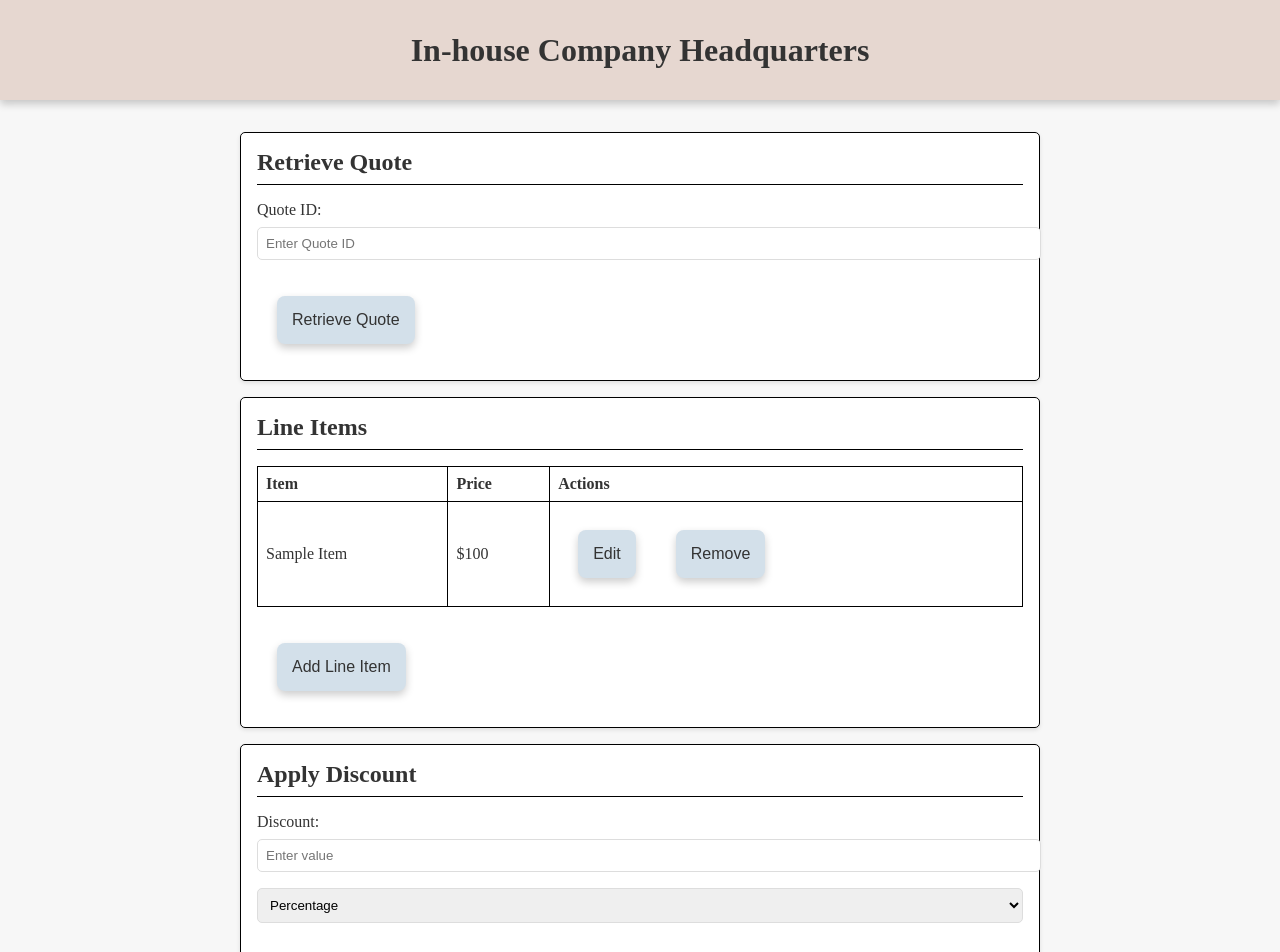
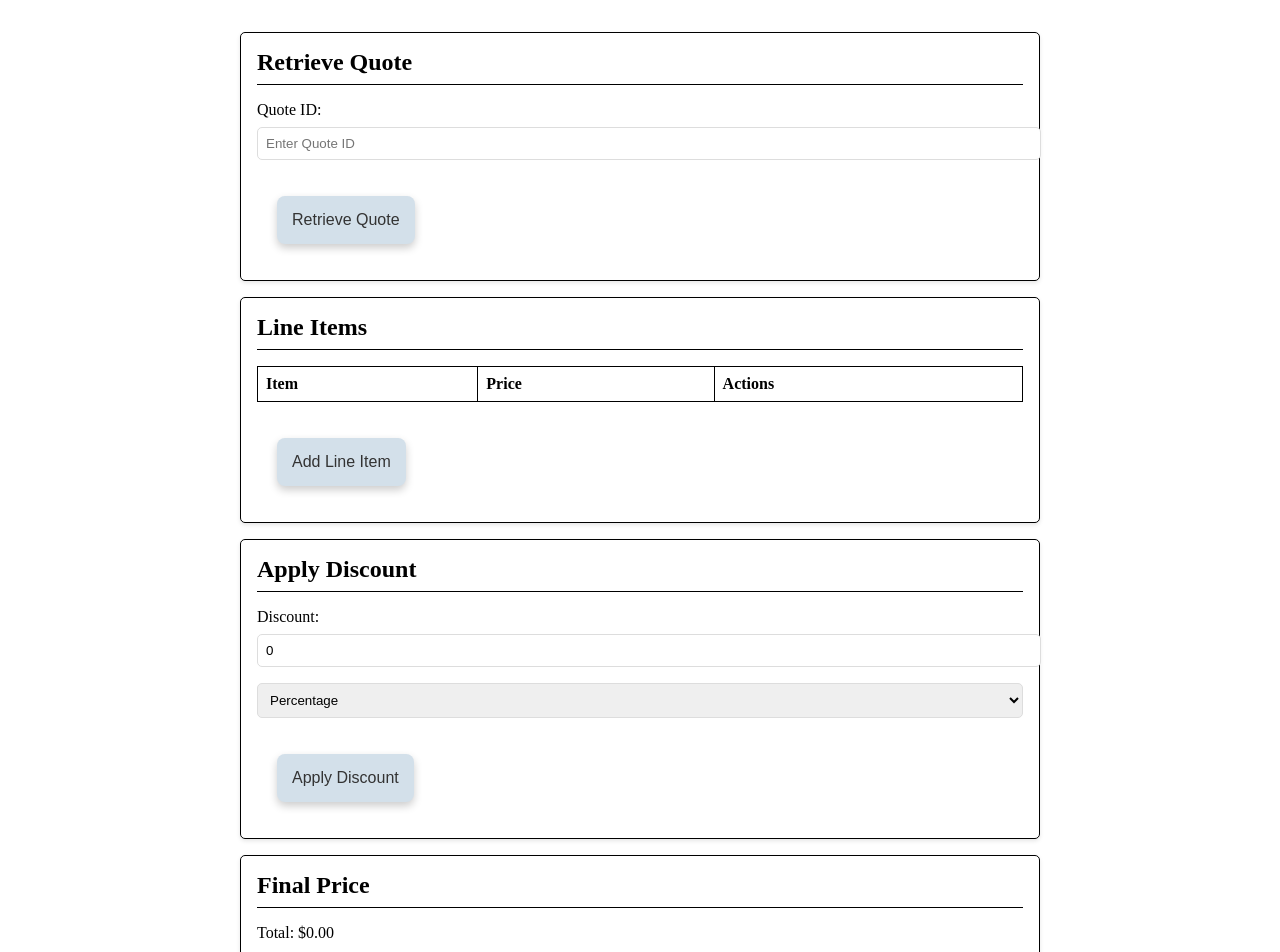
Before and after one commit to JTabb1213/CSCI467Project, an Angular app in the folder sales-associate-page/: page /finalized-quotes2 in a window 1280 px wide. Shown: the top 952 px of the page. Built offline with nearby package versions, Linux system fonts and the light colour scheme.

Commit message:
Your commit message describing the changes

```diff
--- a/sales-associate-page/src/app/finalized-quotes/finalized-quotes.component.html
+++ b/sales-associate-page/src/app/finalized-quotes/finalized-quotes.component.html
@@ -1,22 +1,11 @@
-<!DOCTYPE html>
-<html lang="en">
-<head>
-  <meta charset="UTF-8">
-  <meta name="viewport" content="width=device-width, initial-scale=1.0">
-  <title>Quote Management System</title>
-  <link rel="stylesheet" href="finalized-quotes.component.css">
-</head>
-<body>
-  <header>
-    <h1>In-house Company Headquarters</h1>
-  </header>
 <main>
   <section id="quote-actions">
     <h2>Retrieve Quote</h2>
     <label for="quote-id">Quote ID:</label>
-      <input type="text" id="quote-id" placeholder="Enter Quote ID">
-      <button id="retrieve-quote" class="button">Retrieve Quote</button>
+    <input type="text" id="quote-id" [(ngModel)]="quoteID" placeholder="Enter Quote ID">
+    <button id="retrieve-quote" class="button" (click)="retrieveQuote()">Retrieve Quote</button>
   </section>
+
   <section id="line-items">
     <h2>Line Items</h2>
     <table>
@@ -28,43 +17,43 @@
         </tr>
       </thead>
       <tbody>
-          <tr>
-            <td>Sample Item</td>
-            <td>$100</td>
+        <tr *ngFor="let item of lineItems; index as i">
+          <td><input [(ngModel)]="item.item" placeholder="Enter item name"></td>
+          <td><input type="number" [(ngModel)]="item.price" placeholder="Enter price"></td>
           <td>
-              <button class="button">Edit</button>
-              <button class="button">Remove</button>
+            <button class="button" (click)="editLineItem(i, item)">Edit</button>
+            <button class="button" (click)="removeLineItem(i)">Remove</button>
           </td>
         </tr>
       </tbody>
     </table>
-      <button id="add-item" class="button">Add Line Item</button>
+    <button id="add-item" class="button" (click)="addLineItem()">Add Line Item</button>
   </section>
+
   <section id="discount">
     <h2>Apply Discount</h2>
     <label for="discount-value">Discount:</label>
-      <input type="number" id="discount-value" placeholder="Enter value">
-      <select id="discount-type">
+    <input type="number" id="discount-value" [(ngModel)]="discountValue" placeholder="Enter value">
+    <select id="discount-type" [(ngModel)]="discountType">
       <option value="percentage">Percentage</option>
       <option value="amount">Amount</option>
     </select>
-      <button id="apply-discount" class="button">Apply Discount</button>
+    <button id="apply-discount" class="button" (click)="applyDiscount()">Apply Discount</button>
   </section>
+
   <section id="final-quote">
     <h2>Final Price</h2>
-      <p>Total: <span id="total-price">$0.00</span></p>
-      <button id="sanction-quote" class="button">Sanction Quote</button>
-      <button id="leave-unresolved" class="button">Leave Unresolved</button>
+    <p>Total: <span id="total-price">{{ totalPrice | currency }}</span></p>
   </section>
+
   <section id="secret-notes">
     <h2>Secret Notes</h2>
-      <textarea id="notes" rows="5" placeholder="Add secret notes..."></textarea>
-      <button id="save-notes" class="button">Save Notes</button>
+    <textarea id="notes" rows="5" [(ngModel)]="secretNotes" placeholder="Add secret notes..."></textarea>
+    <button id="save-notes" class="button" (click)="saveNotes()">Save Notes</button>
   </section>
+
   <section id="email">
     <h2>Send Email</h2>
-      <button id="send-email" class="button">Send to Customer</button>
+    <button id="send-email" class="button" (click)="sendEmail()">Send to Customer</button>
   </section>
 </main>
-</body>
-</html>
--- a/sales-associate-page/src/app/finalized-quotes/finalized-quotes.component.ts
+++ b/sales-associate-page/src/app/finalized-quotes/finalized-quotes.component.ts
@@ -1,10 +1,97 @@
 import { Component } from '@angular/core';
+import { HttpClient } from '@angular/common/http'; // Import HttpClient for API calls
+import { FormsModule } from '@angular/forms'; // For [(ngModel)]
+import { CommonModule } from '@angular/common'; // For *ngFor, *ngIf, and CurrencyPipe
 
 @Component({
   selector: 'app-finalized-quotes',
   standalone: true,
-  imports: [],
+  imports: [FormsModule, CommonModule], // Add FormsModule and CommonModule
   templateUrl: './finalized-quotes.component.html',
-  styleUrls: ['./finalized-quotes.component.css'], // Ensure this is correct
+  styleUrls: ['./finalized-quotes.component.css'],
 })
-export class FinalizedQuotesComponent {}
+export class FinalizedQuotesComponent {
+  quoteID: string = '';
+  lineItems: { item: string; price: number }[] = [];
+  discountValue: number = 0;
+  discountType: 'percentage' | 'amount' = 'percentage';
+  totalPrice: number = 0;
+  secretNotes: string = '';
+
+  constructor(private http: HttpClient) {} // Inject HttpClient
+
+  retrieveQuote(): void {
+    console.log('Retrieving quote with ID:', this.quoteID);
+    if (!this.quoteID) {
+      alert('Please enter a Quote ID.');
+      return;
+    }
+
+    this.http.get(`http://localhost:5001/api/get-quote?quoteID=${this.quoteID}`)
+      .subscribe(
+        (response: any) => {
+          if (response && response.lineItems) {
+            this.lineItems = response.lineItems;
+            this.secretNotes = response.secretNotes || '';
+            this.calculateTotal();
+          } else {
+            alert('Quote not found or invalid data.');
+            this.lineItems = [];
+          }
+        },
+        (error) => {
+          alert(`Error retrieving quote: ${error.message || 'Unknown error'}`);
+          console.error(error);
+          this.lineItems = [];
+        }
+      );
+  }
+
+
+  // Add a new line item
+  addLineItem(): void {
+    const newItem = { item: 'New Item', price: 0 };
+    this.lineItems.push(newItem);
+    console.log('Added line item:', newItem);
+  }
+
+  // Edit an existing line item
+  editLineItem(index: number, updatedItem: { item: string; price: number }): void {
+    this.lineItems[index] = updatedItem;
+    console.log(`Edited line item at index ${index}:`, updatedItem);
+    this.calculateTotal();
+  }
+
+  // Remove a line item
+  removeLineItem(index: number): void {
+    const removedItem = this.lineItems.splice(index, 1);
+    console.log(`Removed line item at index ${index}:`, removedItem);
+    this.calculateTotal();
+  }
+
+  // Apply discount
+  applyDiscount(): void {
+    if (this.discountType === 'percentage') {
+      this.totalPrice -= (this.totalPrice * this.discountValue) / 100;
+    } else {
+      this.totalPrice -= this.discountValue;
+    }
+    console.log(`Applied discount: ${this.discountValue} (${this.discountType})`);
+  }
+
+  // Calculate the total price
+  calculateTotal(): void {
+    this.totalPrice = this.lineItems.reduce((sum, item) => sum + item.price, 0);
+    console.log('Total price:', this.totalPrice);
+  }
+
+  // Save secret notes
+  saveNotes(): void {
+    console.log('Saving notes:', this.secretNotes);
+  }
+
+  // Send email (mock function)
+  sendEmail(): void {
+    console.log('Sending email for quote ID:', this.quoteID);
+  }
+}
--- a/sales-associate-page/src/app/sales-quotes/sales-quotes.component.html
+++ b/sales-associate-page/src/app/sales-quotes/sales-quotes.component.html
@@ -15,7 +15,7 @@
     <button class="action-button" [routerLink]="['/sales-quotes']">Create and Manage Quotes</button>
     <button class="action-button" [routerLink]="['/finalized-quotes']">Manage Finalized Quotes</button>
     <button class="action-button" [routerLink]="['/purchase']">Manage Purchase Orders</button>
-    <button class="action-button" [routerLink]="['/admin']"   >Admin</button>
+    <button class="action-button" [routerLink]="['/admin']">Admin</button>
   </div>
 
 </main>
```
Lines whose indentation alone changed are shown as unchanged.
